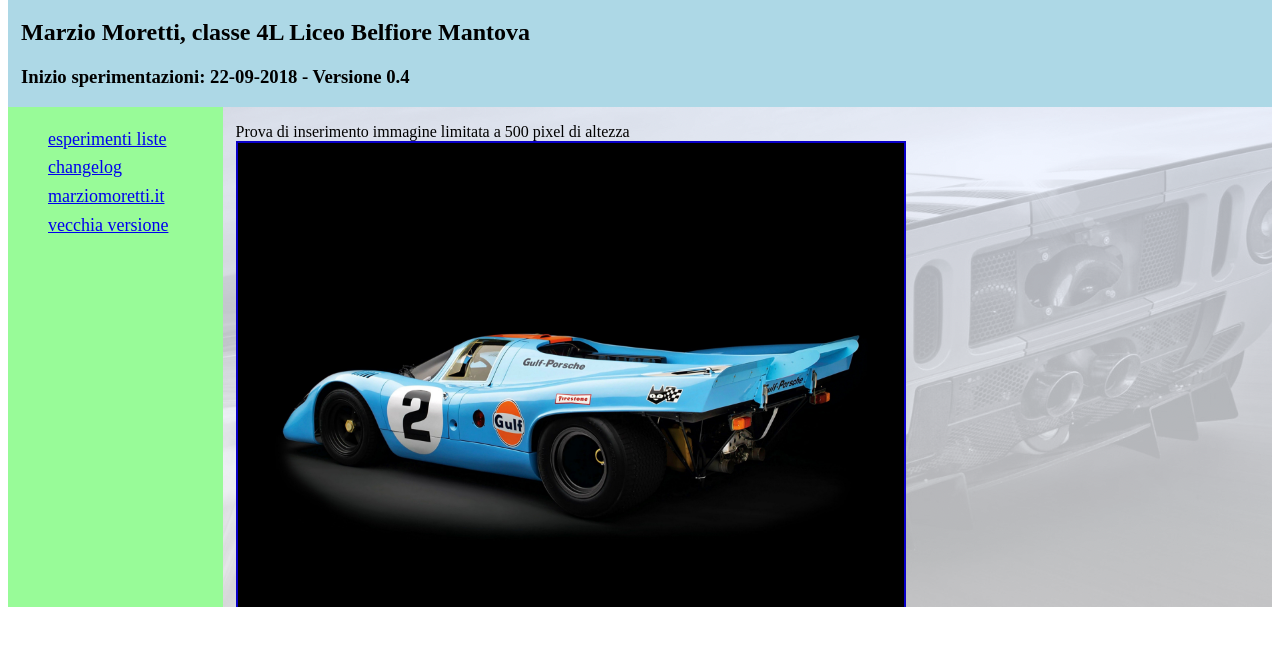
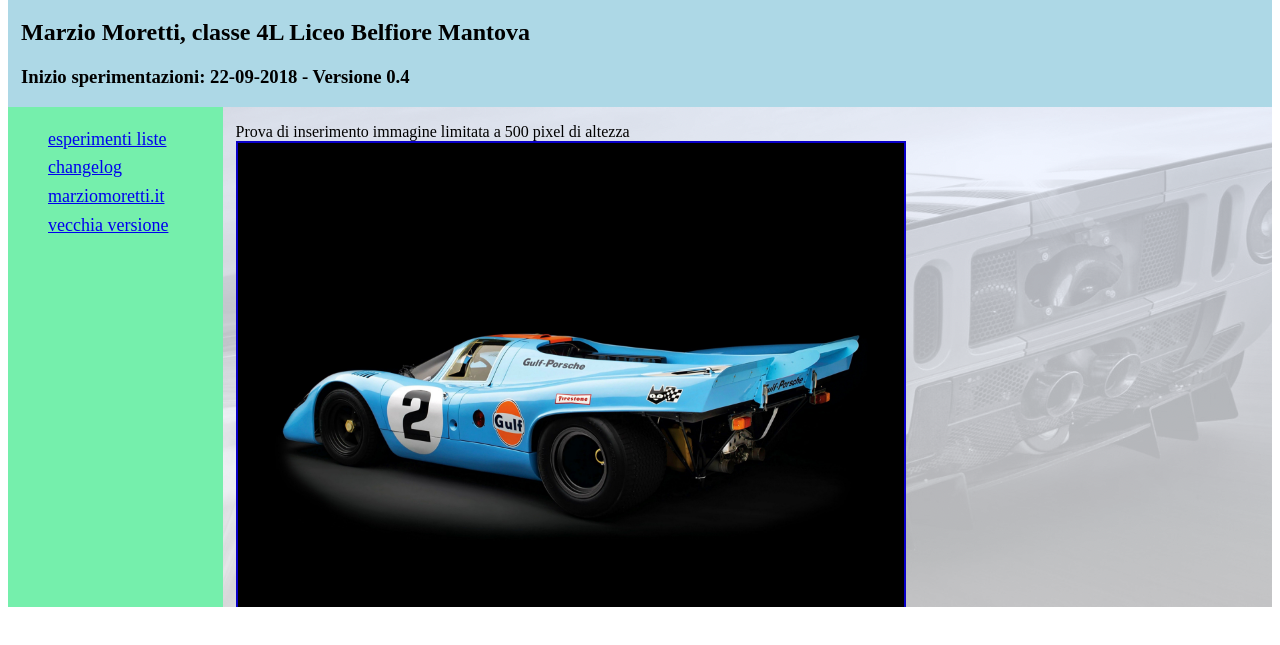
Before and after one commit to marmor13/marmor13.github.io, a plain HTML site: page index.html in a window 1280 px wide. Shown: the part 69-714 px from the top of the page. Drawn offline with Linux system fonts and the light colour scheme.

Commit message:
better aside color

```diff
--- a/style1.css
+++ b/style1.css
@@ -35,7 +35,7 @@
 }
 
 aside{
-	background-color: palegreen;
+	background-color: rgb(117,239,172);
 	font-size: 18px;
 	line-height: 1.6;
 	float: left;
```
